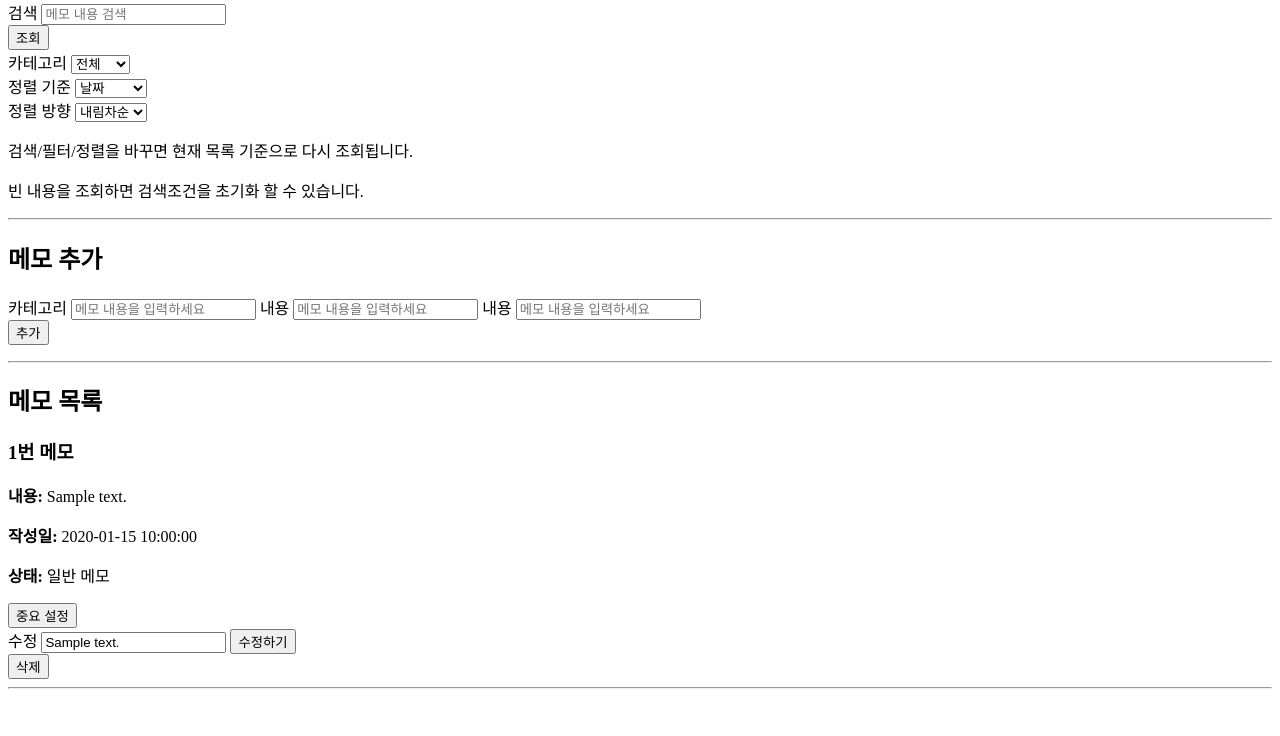
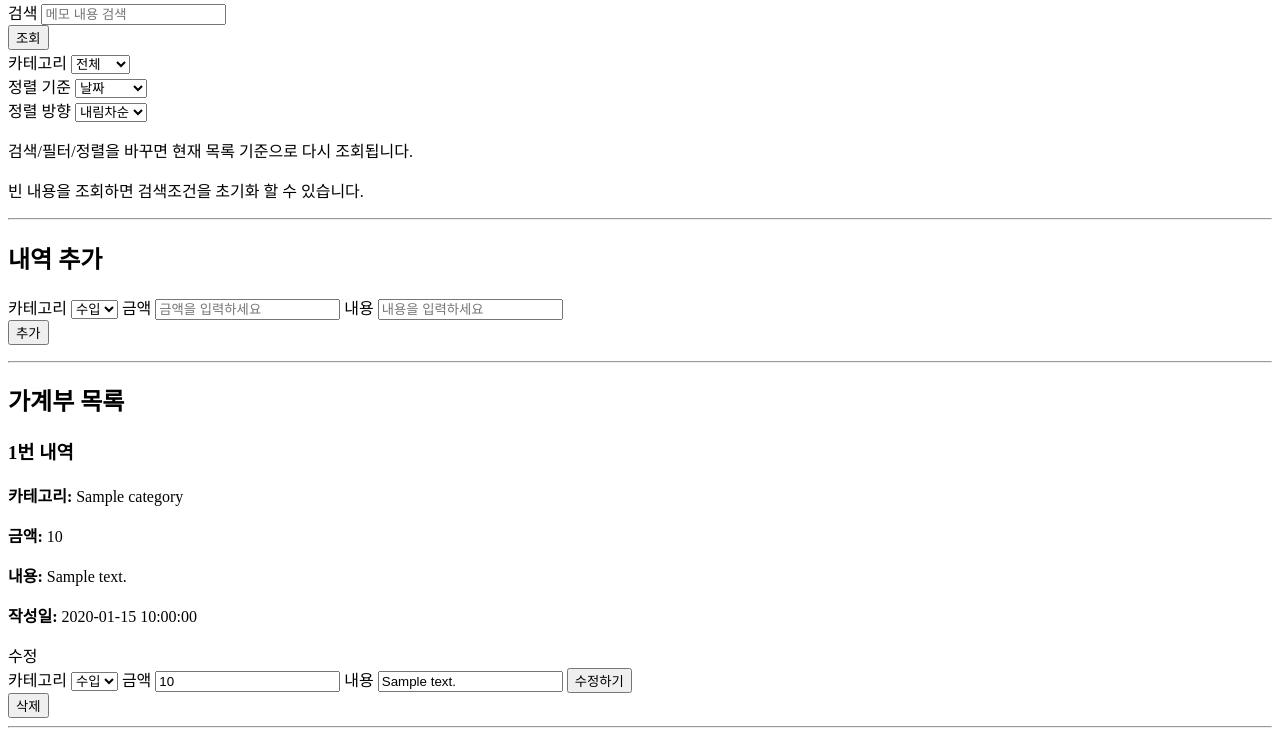
Before and after one commit to kwangs7243/api, a Flask app: template templates/accountbook.html in a window 1280 px wide. Shown: the part 246-982 px from the top of the page. Before the commit the page ends 935 px from the top, so only its background shows below. Run offline with Flask 3, Linux system fonts and the light colour scheme; the template is opened without the code that fills it: most values are stand-ins (such as "Sample title", 1, 10 or a date in 2020).

Commit message:
accountbook(html)

```diff
--- a/templates/accountbook.html
+++ b/templates/accountbook.html
@@ -52,8 +52,8 @@
                         <label for="category">카테고리</label>
                         <select name="category" id="category">
                             <option value="" {{ "selected" if category is none else "" }}>전체</option>
-                            <option value="1" {{ "selected" if category == "income" else "" }}>수입만</option>
-                            <option value="0" {{ "selected" if category == "expense" else "" }}>지출만</option>
+                            <option value="income" {{ "selected" if category == "income" else "" }}>수입만</option>
+                            <option value="expense" {{ "selected" if category == "expense" else "" }}>지출만</option>
                         </select>
                     </div>
 
@@ -89,35 +89,33 @@
             </section>
             <!-- 내역 추가기능이 올 영역 -->
             <section>
-                <h2>메모 추가</h2>
+                <h2>내역 추가</h2>
 
-                <form action="/memo/add" method="post" id="add_form">
+                <form action="/accountbook/add" method="post" id="add_form">
                     <input type="hidden" name="keyword" value="{{ keyword }}">
-                    <input type="hidden" name="important" value="{{ '' if important is none else (1 if important else 0) }}">
+                    <input type="hidden" name="category" value="{{ '' if category is none else ('income' if category == 'income' else 'expense') }}">
                     <input type="hidden" name="sort_by" value="{{ sort_by }}">
                     <input type="hidden" name="order" value="{{ order }}">
 
                     <div>
-                        <label for="add_content">카테고리</label>
+                        <label for="select_category">카테고리</label>
+                        <select name="select_category">
+                            <option value="income">수입</option>
+                            <option value="expense">지출</option>
+                        </select>
+                        <label for="add_amount">금액</label>
                         <input
                             type="text"
-                            name="content"
-                            id="add_content"
-                            placeholder="메모 내용을 입력하세요"
+                            name="amount"
+                            id="add_amount"
+                            placeholder="금액을 입력하세요"
                         >
                         <label for="add_content">내용</label>
                         <input
                             type="text"
                             name="content"
                             id="add_content"
-                            placeholder="메모 내용을 입력하세요"
-                        >
-                        <label for="add_content">내용</label>
-                        <input
-                            type="text"
-                            name="content"
-                            id="add_content"
-                            placeholder="메모 내용을 입력하세요"
+                            placeholder="내용을 입력하세요"
                         >
                     </div>
 
@@ -132,60 +130,64 @@
             </section>
             <!-- 메모내용출력과 수정 삭제 중요 설정/해제가 올 영역 -->
             <section>
-                <h2>메모 목록</h2>
+                <h2>가계부 목록</h2>
 
-                {% if memos %}
-                    {% for memo in memos %}
+                {% if transactions %}
+                    {% for transaction in transactions %}
                         <article>
-                            <h3>{{ loop.index }}번 메모</h3>
+                            <h3>{{ loop.index }}번 내역</h3>
+
+                            <p>
+                                <strong>카테고리:</strong>
+                                {{ transaction.category }}
+                            </p>
+
+                            <p>
+                                <strong>금액:</strong>
+                                {{ transaction.amount }}
+                            </p>
 
                             <p>
                                 <strong>내용:</strong>
-                                {{ memo.content }}
+                                {{ transaction.content }}
                             </p>
 
                             <p>
                                 <strong>작성일:</strong>
-                                {{ memo.created_at }}
-                            </p>
-
-                            <p>
-                                <strong>상태:</strong>
-                                {{ "중요 메모" if memo.important else "일반 메모" }}
+                                {{ transaction.created_at }}
                             </p>
 
                             <div>
-                                <form action="/memo/important" method="post">
-                                    <input type="hidden" name="memo_id" value="{{ memo.id }}">
+                                <form action="/accountbook/update" method="post" class="update_form">
+                                    <input type="hidden" name="accountbook_id" value="{{ accountbook.id }}">
                                     <input type="hidden" name="keyword" value="{{ keyword }}">
-                                    <input type="hidden" name="important" value="{{ '' if important is none else (1 if important else 0) }}">
-                                    <input type="hidden" name="sort_by" value="{{ sort_by }}">
-                                    <input type="hidden" name="order" value="{{ order }}">
-                                    <button type="submit">
-                                        {{ "중요 해제" if memo.important else "중요 설정" }}
-                                    </button>
-                                </form>
-                            </div>
-
-                            <div>
-                                <form action="/memo/update" method="post" class="update_form">
-                                    <input type="hidden" name="memo_id" value="{{ memo.id }}">
-                                    <input type="hidden" name="keyword" value="{{ keyword }}">
-                                    <input type="hidden" name="important" value="{{ '' if important is none else (1 if important else 0) }}">
+                                    <input type="hidden" name="category" value="{{ '' if category is none else ('income' if category == 'income' else 'expense') }}">
                                     <input type="hidden" name="sort_by" value="{{ sort_by }}">
                                     <input type="hidden" name="order" value="{{ order }}">
 
-                                    <label>수정</label>
-                                    <input type="text" name="update" value="{{ memo.content }}">
+                                    <label>수정</label><br>
+
+                                    <label for="update">카테고리</label>
+                                    <select name="update_category" id="category">
+                                    <option value="income" {{ "selected" if category == "income" else "" }}>수입</option>
+                                    <option value="expense" {{ "selected" if category == "expense" else "" }}>지출</option>
+                                    </select>
+
+                                    <label for="update">금액</label>
+                                    <input type="text" name="update_amount" value="{{ transaction.amount }}">
+
+                                    <label for="update">내용</label>
+                                    <input type="text" name="update_content" value="{{ transaction.content }}">
+
                                     <button type="submit">수정하기</button>
                                 </form>
                             </div>
 
                             <div>
-                                <form action="/memo/delete" method="post" class="delete_form">
-                                    <input type="hidden" name="memo_id" value="{{ memo.id }}">
+                                <form action="/accountbook/delete" method="post" class="delete_form">
+                                    <input type="hidden" name="accountbook_id" value="{{ accountbook.id }}">
                                     <input type="hidden" name="keyword" value="{{ keyword }}">
-                                    <input type="hidden" name="important" value="{{ '' if important is none else (1 if important else 0) }}">
+                                    <input type="hidden" name="category" value="{{ '' if category is none else ('income' if category == 'income' else 'expense') }}">
                                     <input type="hidden" name="sort_by" value="{{ sort_by }}">
                                     <input type="hidden" name="order" value="{{ order }}">
                                     <button type="submit">삭제</button>
@@ -201,6 +203,6 @@
             </section>
         </main>
 
-        <script src="{{ url_for('static', filename='memo.js') }}"></script>
+        <script src="{{ url_for('static', filename='accountbook.js') }}"></script>
     </body>
 </html>
```
Also changed, not shown: models/accountbook_model.py (+15 -15 lines).
